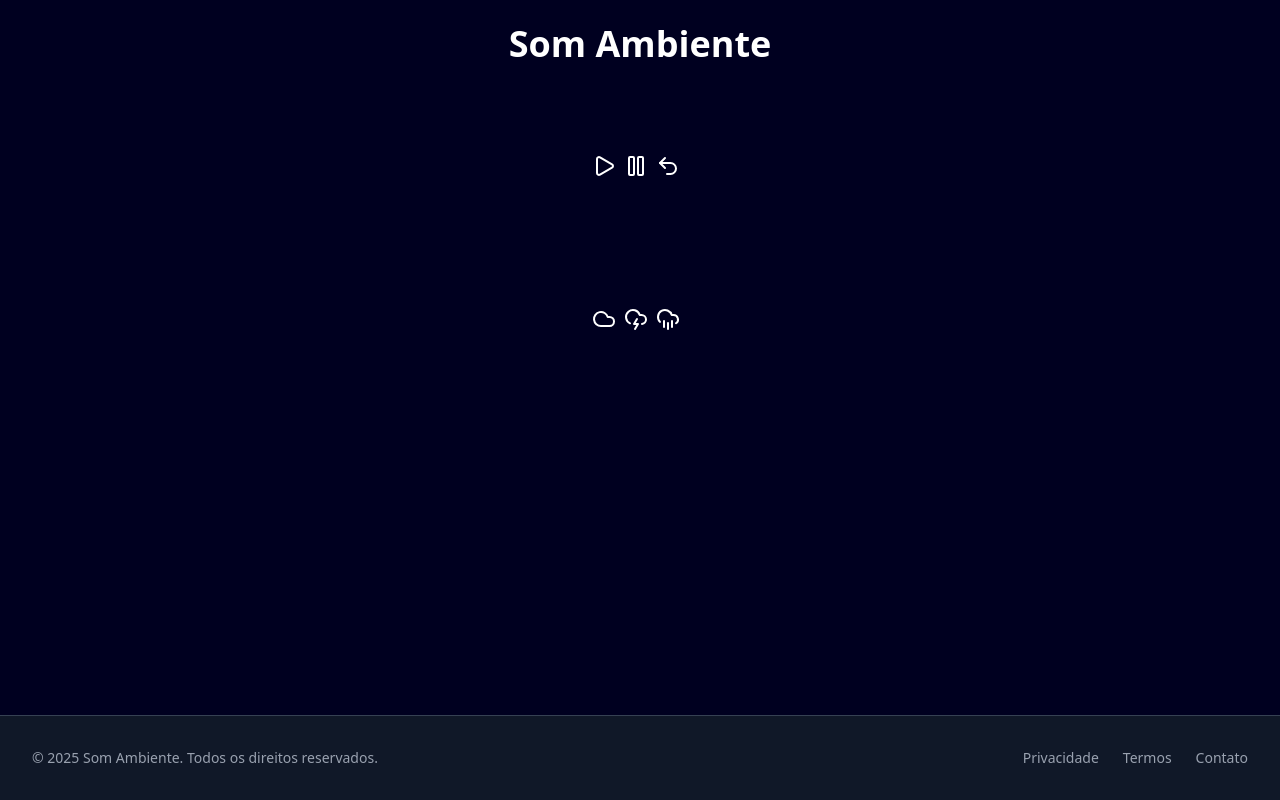
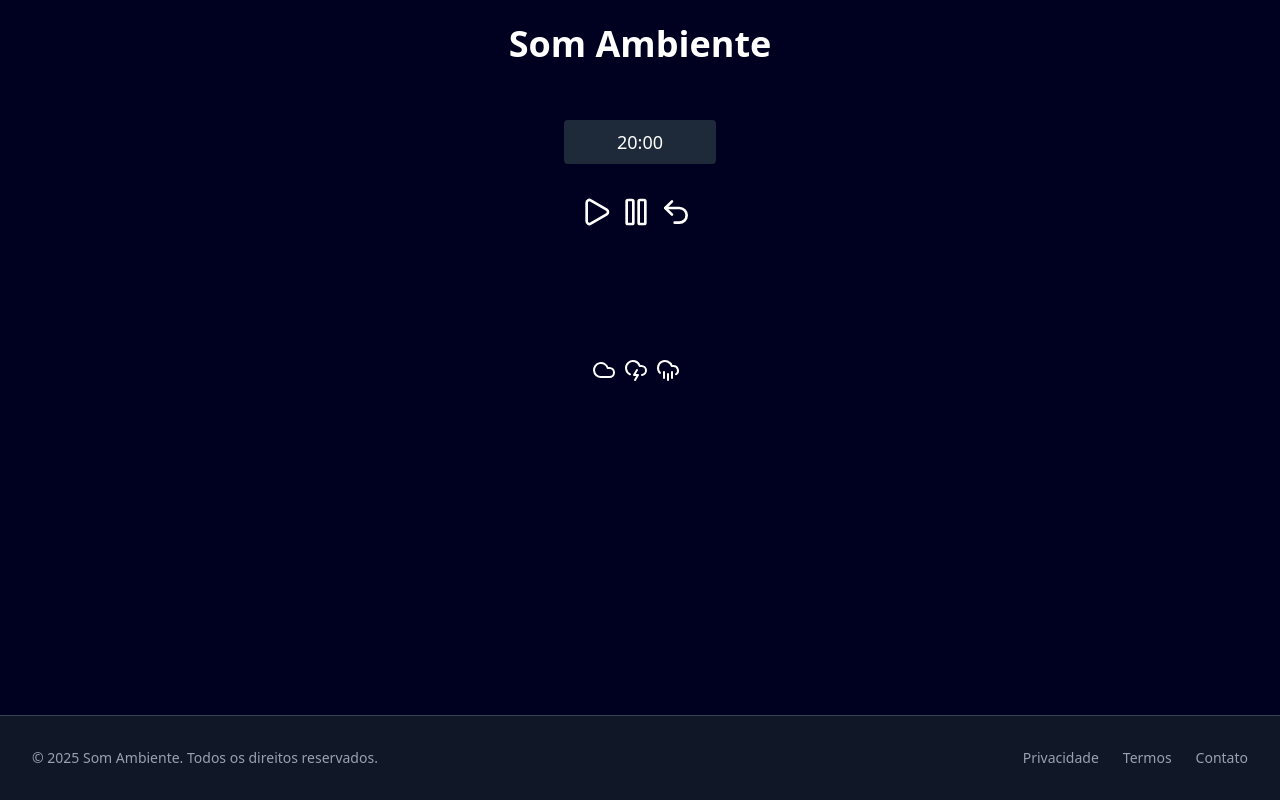
Before and after one commit to naiaraamorim/som-ambiente, a React (Vite) app: page / in a window 1280 px wide. Built offline with nearby package versions, Linux system fonts and the light colour scheme.

Commit message:
✨ feat(pomodoro): ajusta tempo inicial e adiciona alertas para ações do pomodoro ✨ fix(.gitignore): corrige entrada duplicada para a pasta .github ✨ style(App): remove espaço extra na classe do main

```diff
--- a/src/App.tsx
+++ b/src/App.tsx
@@ -14,7 +14,7 @@ function App() {
         </h1>
       </header>
       {/* Main Content */}
-      <main className="flex-1 ">
+      <main className="flex-1">
           <div className="flex justify-center px-4 py-8">
             <Pomodoro />
           </div>
--- a/src/components/pomodoro.tsx
+++ b/src/components/pomodoro.tsx
@@ -3,15 +3,18 @@ import { Play, Pause, Undo2 } from 'lucide-react'
 
 export default function Pomodoro() {
 
-  const [timePomodoro, setTimePomodoro] = React.useState(25*60);
+  const [timePomodoro, setTimePomodoro] = React.useState(20 * 60); // estado do tempo do pomodoro em segundos
   const [isAtivo, setIsAtivo] = React.useState(false); // estado de não-ativo do pomodoro
-  const [intervalo, setIntervalo] = React.useState(0);
+  const [intervalo, setIntervalo] = React.useState< number | null>(null); // estado do intervalo do pomodoro
 
   function play(){
     if(!isAtivo){
       const i = setInterval(() => {
         setTimePomodoro(prev =>{
           if (prev <= 1){
+            clearInterval(i);
+            setIsAtivo(false);
+            alert("Pomodoro finalizado");
             return 0;
           }
           return prev - 1;
@@ -24,21 +27,34 @@ export default function Pomodoro() {
   }
 
   function pause(){
+    if(isAtivo && intervalo){
+      clearInterval(intervalo);
+      setIntervalo(null);
+      alert("Pomodoro pausado")
+    }
     setIsAtivo(false);
-    alert("Pomodoro pausado")
   }
 
   function restart(){
+    if(intervalo){
+      clearInterval(intervalo);
+      setIntervalo(null);
+    }
+    setTimePomodoro(20 * 60);
+    setIsAtivo(false);
     alert("Pomodoro reiniciado")
   }
 
   return (
     <div className="flex flex-col">
+        <div className="bg-gray-800 rounded-sm p-2 text-center">
+            <span className="text-white text-lg ">{Math.floor(timePomodoro / 60)}:{String(timePomodoro % 60).padStart(2, '0')}</span>
+        </div>
           <div className="container px-4 py-8">
             <h1 className="text-white">
-              <Play className="inline-block mr-2" onClick={play} />
-              <Pause className="inline-block mr-2" onClick={pause} />
-              <Undo2 className="inline-block mr-2" onClick={restart} />
+              <Play className="inline-block mr-2" onClick={play} size={32}/>
+              <Pause className="inline-block mr-2" onClick={pause} size={32}/>
+              <Undo2 className="inline-block mr-2" onClick={restart} size={32}/>
             </h1>
           </div>
     </div>
--- a/src/index.css
+++ b/src/index.css
@@ -3,7 +3,7 @@
 @theme {
   --color-principal: #000020;
   --color-secundario: #171a4a;
-  --color-terciario: #2f2c79;
+  --color-terceario: #2f2c79;
   --color-contraste1: #e8c39e;
   --color-contraste2: #f5e1ce;
   --color-teste: #ff0000;
```
Also changed, not shown: 1 other file (tests, documents, lock files or other folders).
